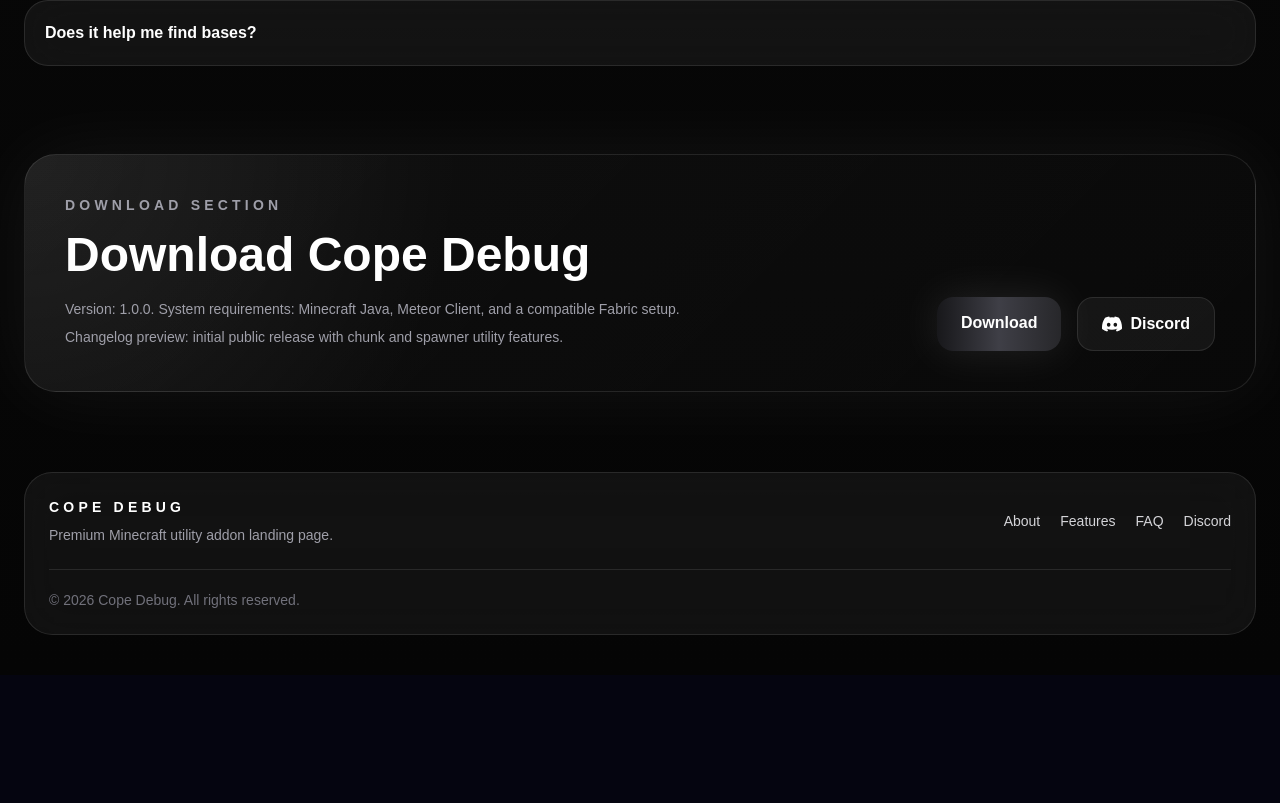
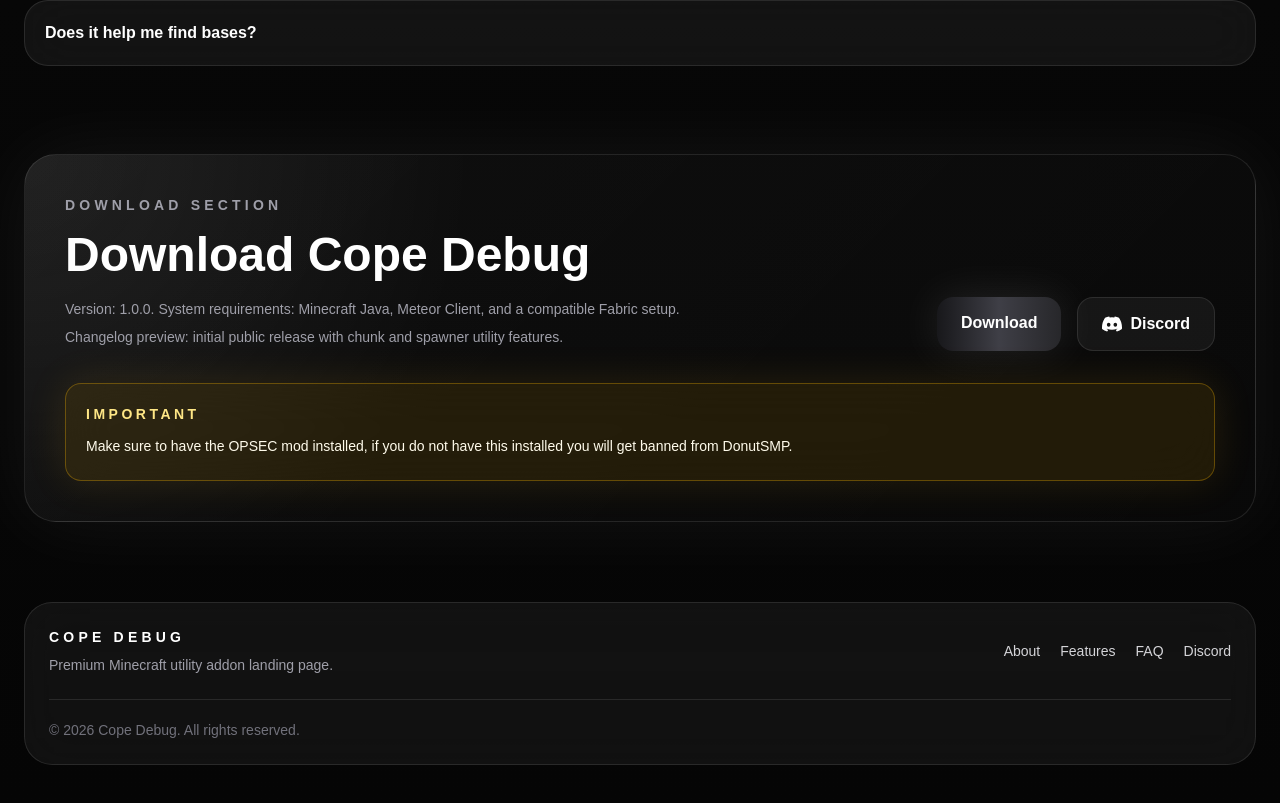
Before and after one commit to tm4cc/cope-debug-site, a Next.js app: page / in a window 1280 px wide. Shown: the part 2148-2951 px from the top of the page. Before the commit the page ends 2823 px from the top, so only its background shows below. Built offline with nearby package versions, Linux system fonts and the light colour scheme.

Commit message:
Opsec warning

```diff
--- a/app/page.tsx
+++ b/app/page.tsx
@@ -202,7 +202,7 @@
                     href="https://discord.gg/NNG6FBjXWT"
                     target="_blank"
                     rel="noopener noreferrer"
-                    className="inline-flex items-center gap-2 rounded-2xl border border-white/10 bg-white/5 px-6 py-3.5 font-semibold text-white transition hover:scale-[1.02] hover:bg-white/10"
+                    className="inline-flex items-center gap-2 rounded-2xl border border-white/10 bg-white/5 px-6 py-3.5 font-semibold text-white transition hover:bg-white/10"
                 >
                   <DiscordIcon className="h-5 w-5 text-white" />
                   Discord
@@ -375,6 +375,15 @@
                 </a>
               </div>
             </div>
+
+            <div className="mt-8 rounded-2xl border border-amber-400/30 bg-amber-400/10 p-5 shadow-[0_0_40px_rgba(251,191,36,0.12)] backdrop-blur-xl">
+              <p className="text-sm font-semibold uppercase tracking-[0.25em] text-amber-200">
+                Important
+              </p>
+              <p className="mt-2 text-sm leading-7 text-amber-50">
+                Make sure to have the OPSEC mod installed, if you do not have this installed you will get banned from DonutSMP.
+              </p>
+            </div>
           </div>
         </section>
 
```
